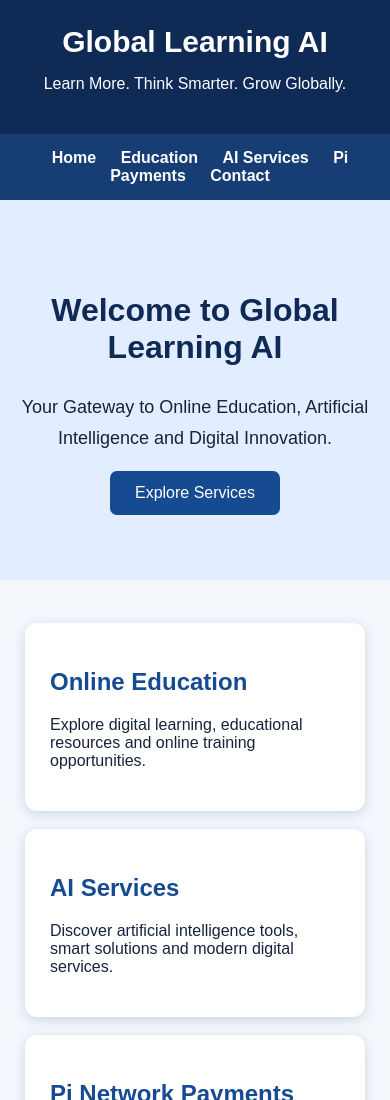
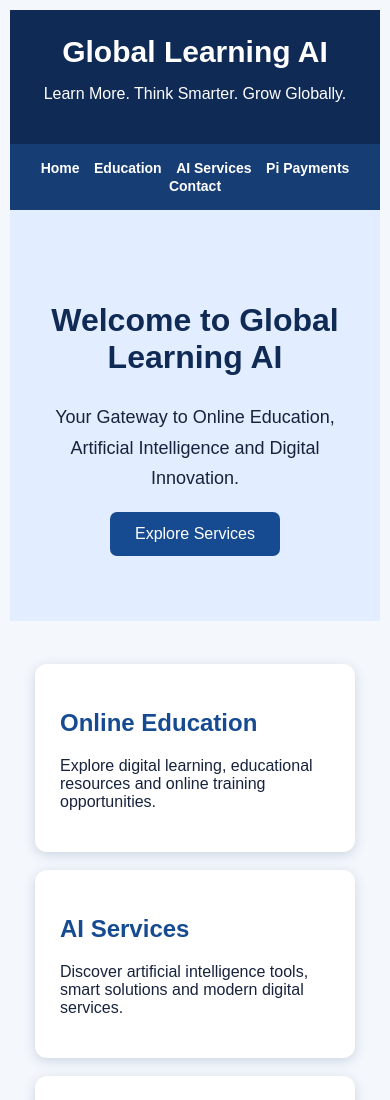
Before and after one commit to Asimgoraya/Global-Learning-Ai, a plain HTML site: page index.html in a window 390 px wide. Shown: the top 1100 px of the page. Drawn offline with Linux system fonts and the light colour scheme.

Commit message:
Improve mobile responsive design

```diff
--- a/index.html
+++ b/index.html
@@ -19,6 +19,30 @@ nav a{color:white;text-decoration:none;margin:10px;font-weight:bold}
 .card h2{color:#174b91}
 button{background:#174b91;color:white;border:0;padding:13px 25px;border-radius:7px;font-size:16px}
 footer{background:#102a56;color:white;text-align:center;padding:25px}
+@media screen and (max-width: 768px) {
+  body {
+    padding: 10px;
+  }
+
+  nav {
+    flex-wrap: wrap;
+    justify-content: center;
+  }
+
+  nav a {
+    margin: 5px;
+    font-size: 14px;
+  }
+
+  section {
+    padding: 20px 12px;
+  }
+
+  img {
+    max-width: 100%;
+    height: auto;
+  }
+}
 </style>
 </head>
 <body>
```
